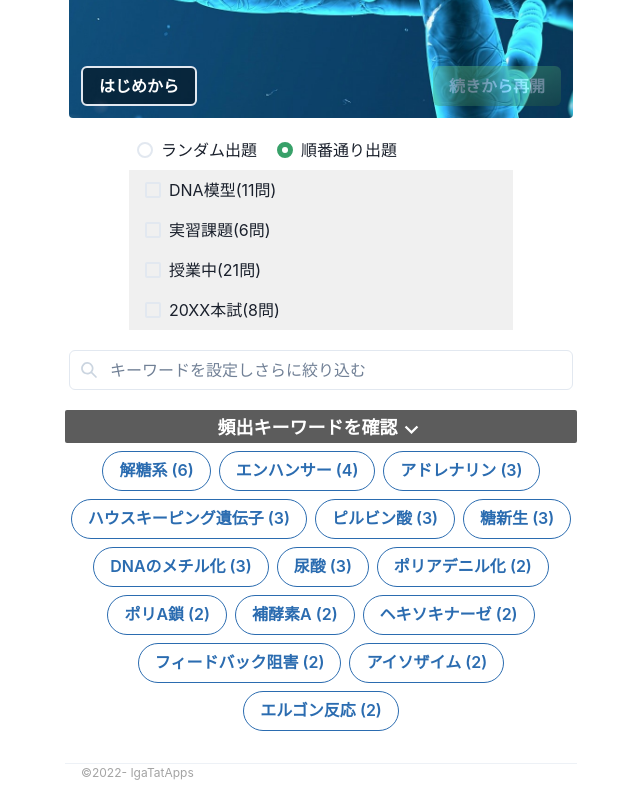
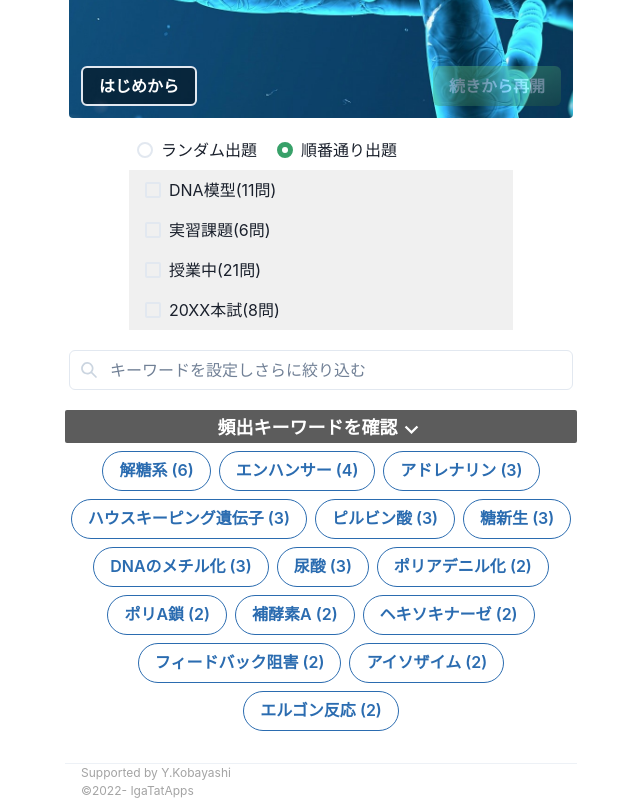
Before and after one commit to Hi09092002/Nahinata, a React (Create React App) app: page / in a window 1280 px wide. Shown: the part 467-1267 px from the top of the page, without its empty margins (319-959 px from the left). Built offline with nearby package versions, Linux system fonts and the light colour scheme.

Commit message:
added questiosn

```diff
--- a/src/components/Setting.js
+++ b/src/components/Setting.js
@@ -376,6 +376,9 @@ export const Setting = ({
       />
       <Divider orientation="horizontal" maxW={'lg'} />
       <Text fontSize="xs" textColor={'blackAlpha.500'} ml="4">
+        Supported by Y.Kobayashi
+      </Text>
+      <Text fontSize="xs" textColor={'blackAlpha.500'} ml="4">
         ©2022- IgaTatApps
       </Text>
     </>
--- a/src/useQuestionList.js
+++ b/src/useQuestionList.js
@@ -627,9 +627,9 @@ export const useQuestionList = () => {
           choices: [],
           answerImg: [],
           answer:
-            'まず、肝臓では脂肪酸はβ酸化され、アセチル CoAが多量に作られる。作られたアセチル CoAは一部 TCA 回路に入り、大部分がケトン体の合成に使用される。ケトン体は肝臓から血中に送り出され、全身の組織のエネルギー源として利用される。筋肉では肝臓と同様に脂肪酸をβ酸化してアセチル CoA を得る。その後、アセチル CoA をTCA 回路によっCO2 まで分解し、電子伝達系と酸化的リン酸化によってエネルギーを産生する。脂肪酸はトリアシルグリセロールとして脂肪組織に貯蔵されている。空腹時や好気的運動時には、グルカゴンやアドレナリンの作用により脂肪組織でホルモン感受性リパーゼが活性化し、トリアシルグリセロールの分解が進行する。それにより得られた脂肪酸がアルブミンと結合して親水性となり、遊離脂肪酸として血中に放出されることで血中脂肪酸濃度が上昇する。この脂肪酸は筋肉と肝臓で使用される。一方、トリアシルグリセロールの分解時に同時に産生されたグリセロールは肝臓で糖新生の素材として使用される。',
+            'まず、肝臓では脂肪酸はβ酸化され、アセチル CoAが多量に作られる。作られたアセチル CoAは一部 TCA 回路に入り、大部分がケトン体の合成に使用される。ケトン体は肝臓から血中に送り出され、全身の組織のエネルギー源として利用される。筋肉では肝臓と同様に脂肪酸をβ酸化してアセチル CoA を得る。その後、アセチル CoA をTCA 回路によっCO2 まで分解し、電子伝達系と酸化的リン酸化によってエネルギーを産生する。脂肪酸はトリアシルグリセロールとして脂肪組織に貯蔵されている。空腹時や好気的運動時には、グルカゴンやアドレナリンの作用により脂肪組織でホルモン感受性リパーゼが活性化し、トリアシルグリセロールの分解が進行する。それにより得られた脂肪酸がアルブミンと結合して親水性となり、遊離脂肪酸として血中に放出されることで血中脂肪酸濃度が上昇する。この脂肪酸は筋肉と肝臓で使用される。一方、トリアシルグリセロールの分解時に同時に産生されたグリセロールは肝臓で糖新生の素材として使用される。(446字)',
           commentary:
-            '空腹時の代謝を問う問題。摂食時の分も確認しておきましょうね。',
+            '空腹時の代謝を問う問題。摂食時の分も確認しておきましょう。',
         },
         {
           detailInfo: '5',
@@ -652,12 +652,12 @@ export const useQuestionList = () => {
           answer:
             'exonはメッセンジャーRNA前駆体から成熟メッセンジャーRNAに変換される際に、スプライシングを受けて残るメッセンジャーRNA前駆体の領域に相当するDNA上の領域である。一方、intronはexonに挟まれたDNA領域で、スプライシングによって除去されるメッセンジャーRNA 前駆体の領域に相当するDNA上の領域である。',
           commentary:
-            'DNA模型の口頭試問で聞かれた人はその際の先生からのコメントを反映させた方が良いかもしれませんね。私は、どのような挙動をするかよりも定義が大事で、挙動は推測に過ぎず例外が出たらどうするんだ、と詰められました。',
+            'DNA模型の口頭試問で聞かれた人はその際の先生からのコメントを反映させた方が良いかもしれません。私は、どのような挙動をするかよりも定義が大事で、挙動は推測に過ぎず例外が出たらどうするんだ、と詰められました。',
         },
         {
           detailInfo: '7',
           questionImg: [],
-          questionSentence: '半不連続的的複製について説明しなさい。',
+          questionSentence: '半不連続的複製について説明しなさい。',
           choices: [],
           answerImg: [],
           answer:
```
Also changed, not shown: 7 other files (tests, documents, lock files or other folders).
